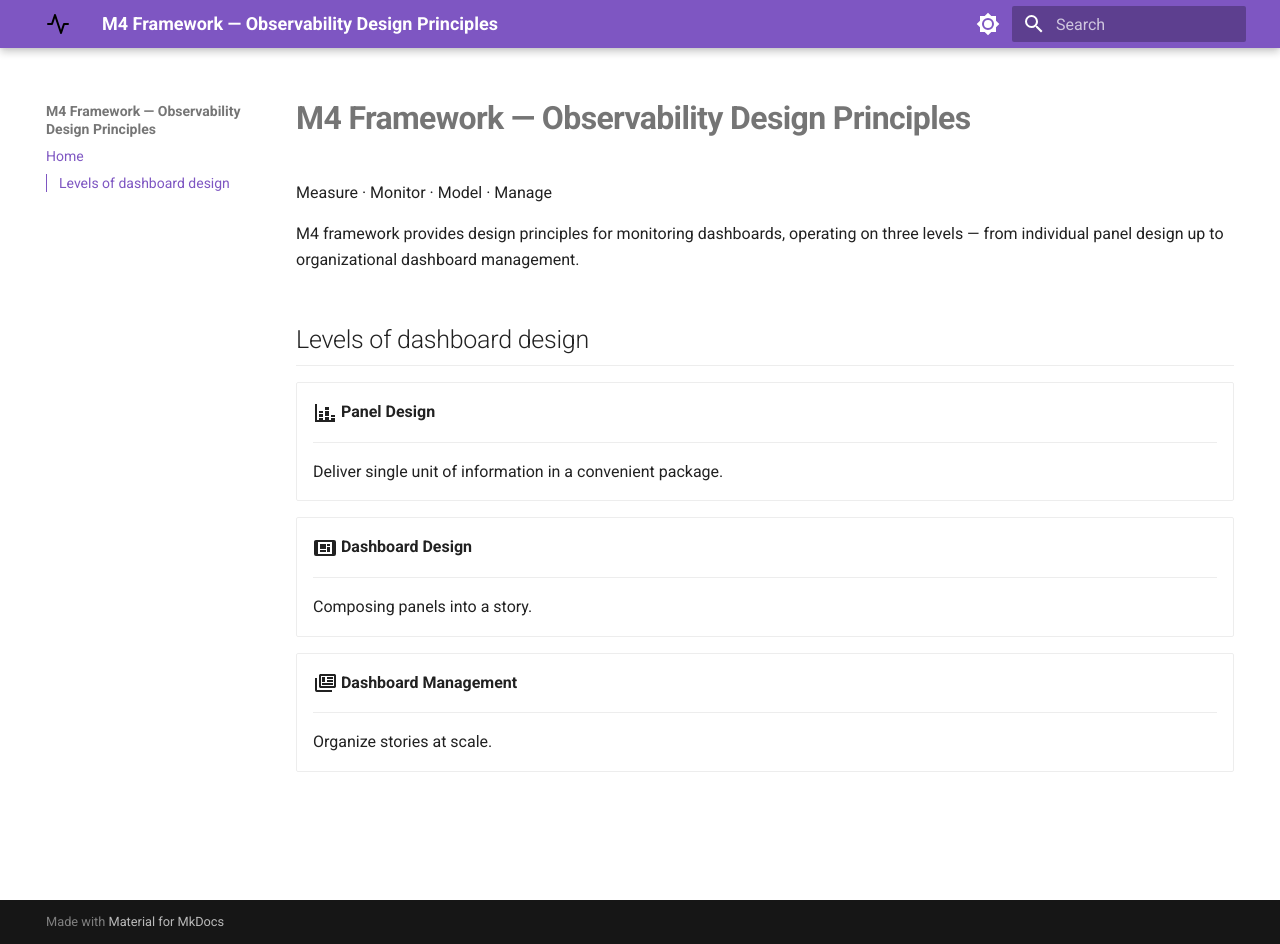
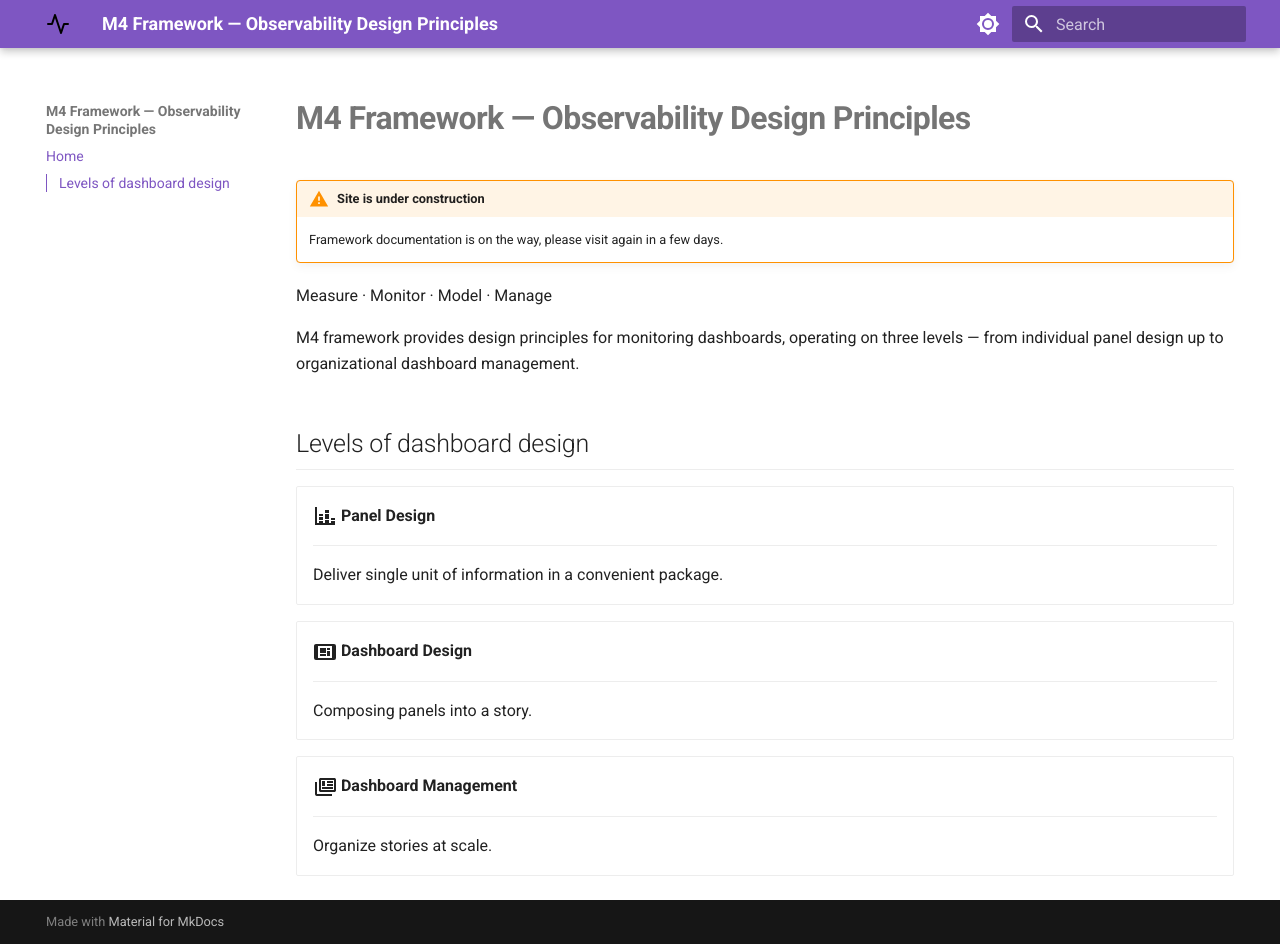
Before and after one commit to dmtwng/m4framework, an MkDocs documentation site: the page built from docs/index.md, in a window 1280 px wide and 944 px high. Built offline with MkDocs 1.6.1 and Material for MkDocs 9.7.7, drawn with Linux system fonts in a browser that asks for light colours.

Commit message:
added note

```diff
--- a/docs/index.md
+++ b/docs/index.md
@@ -1,4 +1,7 @@
 # M4 Framework — Observability Design Principles
+
+!!! warning "Site is under construction"
+    Framework documentation is on the way, please visit again in a few days.
 
 Measure · Monitor · Model · Manage
 
```
